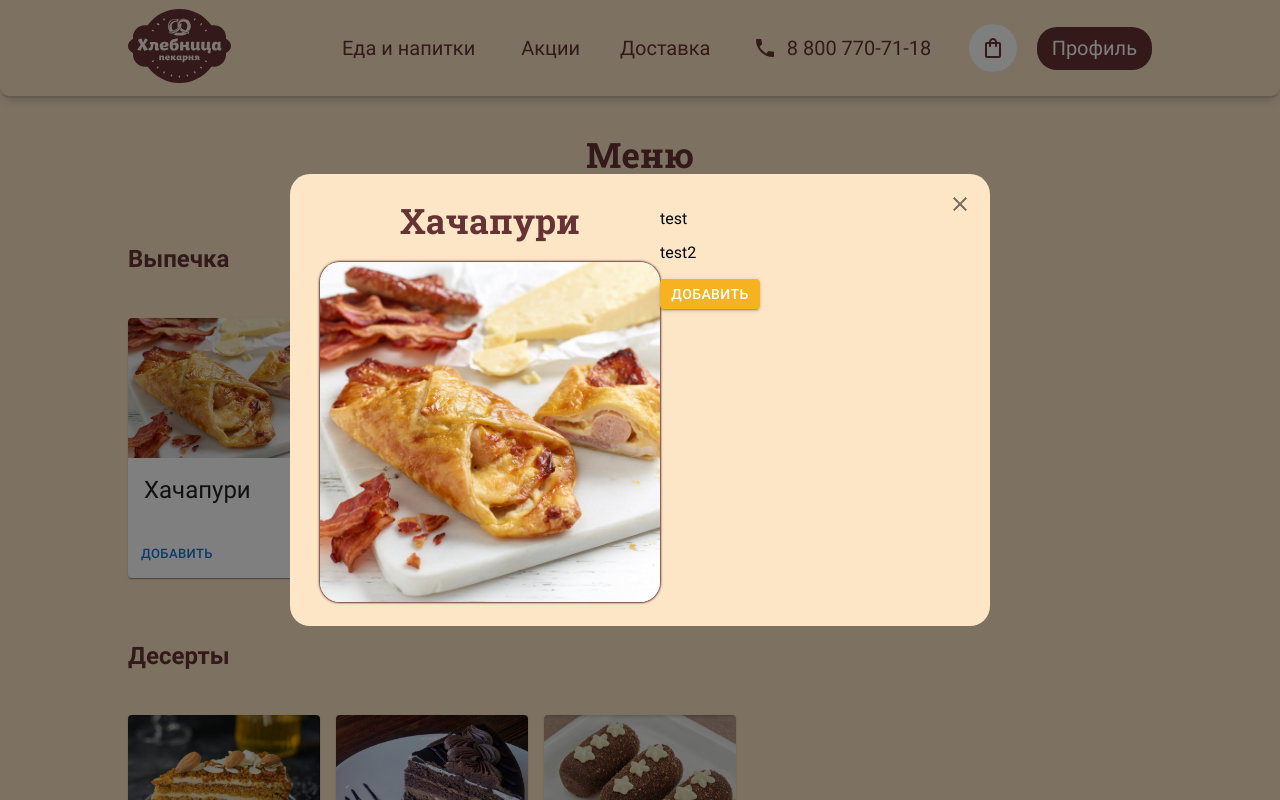
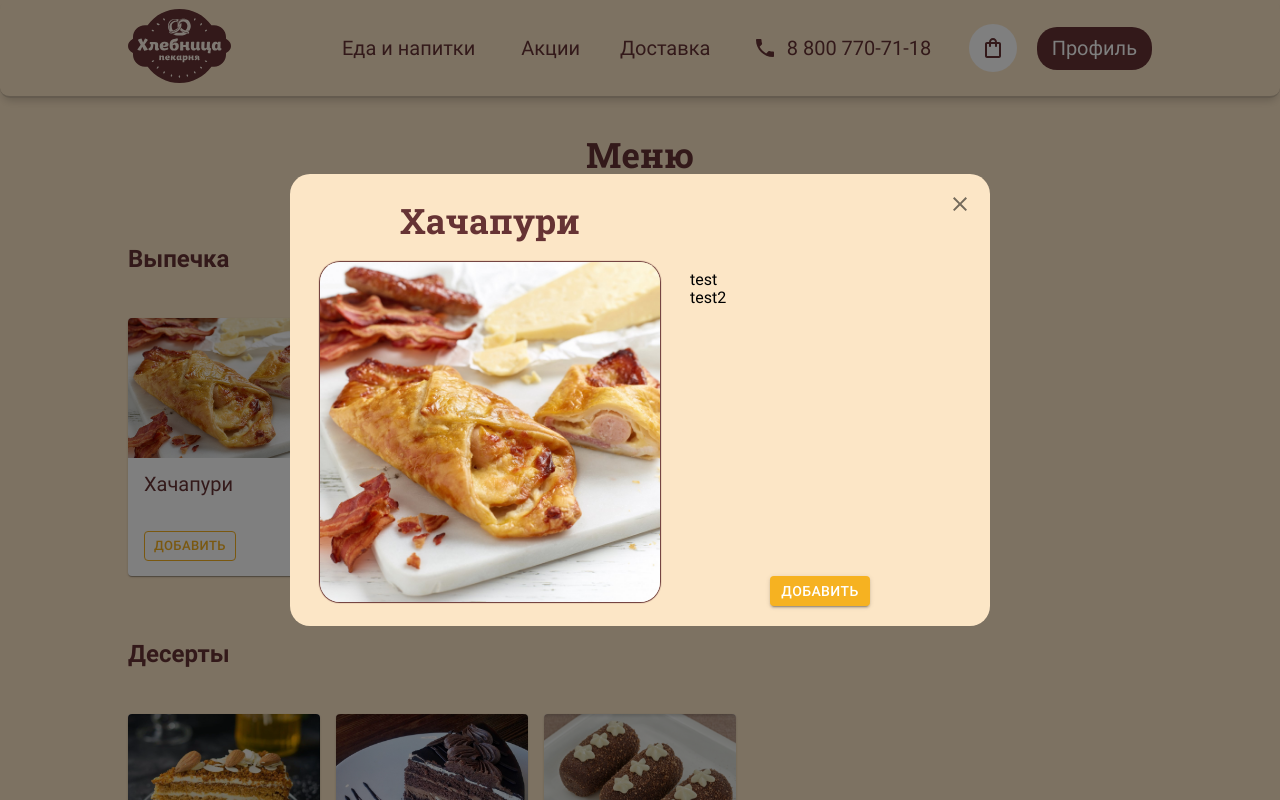
Before and after one commit to hvny/course_project_web, a React (Create React App) app in the folder online-store-frontend/: page / in a window 1280 px wide. Both pictures are taken after a click on the button "Хачапури". Shown: the top 800 px of the page. Built offline with nearby package versions, Linux system fonts and the light colour scheme.

Commit message:
fix: card, cardPopup

```diff
--- a/online-store-frontend/src/components/App/App.jsx
+++ b/online-store-frontend/src/components/App/App.jsx
@@ -29,7 +29,7 @@ export default function App() {
       image: hachapuriImg,
     },
   ];
-  console.log("test: ", bakeryItems);
+
   const dessertsItems = [
     {
       title: "Медовик",
--- a/online-store-frontend/src/components/CardsContainer/CardsContainer.jsx
+++ b/online-store-frontend/src/components/CardsContainer/CardsContainer.jsx
@@ -18,6 +18,7 @@ export default function CardsContainer({containerTitle, sectionId, cardItems}) {
                     cardItems.map((item, key) => (
                         <ItemCard
                             item={item}
+                            key={item.title}
                         />
                     ))
                     :
--- a/online-store-frontend/src/components/ItemCard/ItemCard.css
+++ b/online-store-frontend/src/components/ItemCard/ItemCard.css
@@ -2,6 +2,10 @@
     width: auto;
     max-width: 228px;
     /* height: 270px; */
+}
+
+.card__content {
+    min-height: 40px;
 }
 
 .card__popup {
@@ -15,6 +19,45 @@
     border-radius: 20px;
     box-sizing: border-box;
 }
+
+.card__title {
+    font-family: "Roboto","Helvetica","Arial",sans-serif;
+    color: #663334;
+    font-size: 20px;
+    font-weight: 400;
+    line-height: 1;
+    margin: 0;
+}
+
+.card__actions {
+    position: relative;
+    height: 20px;
+    padding-left: 16px;
+    margin-bottom: 10px;
+}
+
+.card__button_add {
+    position: absolute;
+    bottom: 5px;
+    border-color: #F6B221;
+    color: #F6B221;
+}
+
+.card__button_add:hover {
+    background-color: transparent;
+    border-color: #f5d287;
+    color: #f5d287;
+}
+
+/* .card__button_add:focus {
+    background-color: red;
+
+}
+
+.card__button_add:active {
+    background-color: red;
+
+} */
 /*
 @media screen and (min-width: 1280px)  {
     .card {
--- a/online-store-frontend/src/components/ItemCard/ItemCard.jsx
+++ b/online-store-frontend/src/components/ItemCard/ItemCard.jsx
@@ -1,34 +1,42 @@
+import "./ItemCard.css";
+
+import { useState } from 'react';
+
 import Card from '@mui/material/Card';
 import CardContent from '@mui/material/CardContent';
 import CardMedia from '@mui/material/CardMedia';
-import Typography from '@mui/material/Typography';
-import { Button, CardActionArea, CardActions } from '@mui/material';
+import { Button, CardActionArea, CardActions, IconButton } from '@mui/material';
 import Modal from '@mui/material/Modal';
 import Box from '@mui/material/Box';
 import ItemPopup from '../ItemPopup/ItemPopup';
-import { useState } from 'react';
-import "./ItemCard.css";
+import AddIcon from '@mui/icons-material/Add';
+import RemoveIcon from '@mui/icons-material/Remove';
+import { StyledEngineProvider } from '@mui/material/styles';
 
 export default function ItemCard({item}) {
     const [isPopupOpen, setIsPopupOpen] = useState(false);
+    const [isButtonClicked, setIsButtonClicked] = useState(false);
+    const [itemsQuantity, setItemsQuantity] = useState(0);
 
     function handleCardClick() {
         setIsPopupOpen(!isPopupOpen);
     }
 
-    const style = {
-        position: 'absolute',
-        top: '50%',
-        left: '50%',
-        transform: 'translate(-50%, -50%)',
-        width: 400,
-        bgcolor: 'background.paper',
-        border: '2px solid #000',
-        boxShadow: 24,
-        p: 4,
-    };
+    function handleIncreaseQuantity() {
+        setItemsQuantity(itemsQuantity+1);
+    }
+
+    function handleDecreaseQuantity() {
+        setItemsQuantity(itemsQuantity-1);
+    }
+
+    function handleAddButtonClick() {
+        handleIncreaseQuantity();
+        setIsButtonClicked(!isButtonClicked);
+    }
 
     return (
+        <StyledEngineProvider injectFirst>
             <Card className="card">
                 <CardActionArea onClick={handleCardClick}>
                     <CardMedia
@@ -37,14 +45,10 @@ export default function ItemCard({item}) {
                         image={item.image}
                         alt={item.title}
                     />
-                <CardContent>
-                    <Typography gutterBottom variant="h5" component="div" className="card__title">
+                    <CardContent className="card__content">
+                        <h3 className="card__title">
                             {item.title}
-                    </Typography>
-                    {/* <Typography variant="body2" color="text.secondary">
-                        Lizards are a widespread group of squamate reptiles, with over 6,000
-                        species, ranging across all continents except Antarctica
-                    </Typography> */}
+                        </h3>
                     </CardContent>
                 </CardActionArea>
                 <Modal
@@ -54,14 +58,34 @@ export default function ItemCard({item}) {
                     aria-describedby="modal-modal-description"
                 >
                     <Box className="card__popup">
-                    <ItemPopup item={item} handleClose={handleCardClick} />
+                        <ItemPopup
+                            item={item}
+                            handleClose={handleCardClick}
+                            itemsQuantity={itemsQuantity}
+                            handleIncreaseQuantity={handleIncreaseQuantity}
+                            handleDecreaseQuantity={handleDecreaseQuantity}
+                            handleAddButtonClick={handleAddButtonClick}
+                        />
                     </Box>
                 </Modal>
-            <CardActions>
-                <Button size="small" color="primary" className="card__button card__button_add">
-                    Добавить
-                </Button>
+                <CardActions className="card__actions">
+                    {
+                        itemsQuantity === 0 ?
+                            <Button size="small" color="primary" className="card__button card__button_add" variant="outlined" onClick={handleAddButtonClick}>Добавить</Button>
+                        :
+                        <div className="card__buttons">
+                            <IconButton onClick={handleDecreaseQuantity}>
+                                <RemoveIcon />
+                            </IconButton>
+                            <span className="item-info__quantity">{itemsQuantity}</span>
+                            <IconButton onClick={handleIncreaseQuantity}>
+                                <AddIcon/>
+                            </IconButton>
+                        </div>
+                    }
+
                 </CardActions>
             </Card>
+        </StyledEngineProvider>
     );
 }
--- a/online-store-frontend/src/components/ItemPopup/ItemPopup.css
+++ b/online-store-frontend/src/components/ItemPopup/ItemPopup.css
@@ -3,7 +3,8 @@
     padding: 20px 30px;
     position: relative;
     display: flex;
-    /* justify-content: space-between; */
+    box-sizing: border-box;
+    column-gap: 30px;
 }
 
 .item-info__main {
@@ -21,15 +22,31 @@
 .item-info__image {
     width: 340px;
     height: 340px;
-    box-shadow:  0 0 2px 1px #663334;
+    box-shadow:  0 0 1px 1px #663334;
     border-radius: 20px;
 
+}
+
+.item-info__about {
+    max-width: 270px;
+    position: relative;
+    margin-top: 77px;
+    flex-grow: 1;
+
+}
+
+.item-info__paragraph {
+    margin: 0;
+    word-wrap: break-word;
 }
 
 .item-info__button_add {
     width: 100px;
     height: 30px;
     background-color: #F6B221;
+    position: absolute;
+    bottom: 0;
+    left: 80px;
 }
 
 .item-info__button_add:hover {
@@ -43,6 +60,12 @@
     right: 10px;
 }
 
+.item-info__buttons {
+    position: absolute;
+    bottom: 0;
+    left: 80px;
+}
+
 .item-info__quantity {
     margin: 0 10px;
 }
--- a/online-store-frontend/src/components/ItemPopup/ItemPopup.jsx
+++ b/online-store-frontend/src/components/ItemPopup/ItemPopup.jsx
@@ -5,29 +5,29 @@ import { Button, IconButton } from '@mui/material';
 import { StyledEngineProvider } from '@mui/material/styles';
 
 import AddIcon from '@mui/icons-material/Add';
+import RemoveIcon from '@mui/icons-material/Remove';
 import CloseIcon from '@mui/icons-material/Close';
-import RemoveIcon from '@mui/icons-material/Remove';
 
-export default function ItemPopup({item, handleClose}) {
-    const [isButtonClicked, setIsButtonClicked] = useState(false);
-    const [itemQuantity, setItemQuantity] = useState(0);
+export default function ItemPopup({item, handleClose, itemsQuantity, handleIncreaseQuantity, handleDecreaseQuantity, handleAddButtonClick}) {
+    // const [isButtonClicked, setIsButtonClicked] = useState(false);
+    // const [itemsQuantity, setItemsQuantity] = useState(0);
 
-    useEffect(() => {
-        // нужна логика проверки нажатия на кнопку
-    }, [isButtonClicked]);
+    // useEffect(() => {
+    //     // нужна логика проверки нажатия на кнопку
+    // }, [isButtonClicked]);
 
-    function handleAddButtonClick() {
-        handleIncreaseQuantity();
-        setIsButtonClicked(!isButtonClicked);
-    }
+    // function handleAddButtonClick() {
+    //     handleIncreaseQuantity();
+    //     setIsButtonClicked(!isButtonClicked);
+    // }
 
-    function handleIncreaseQuantity() {
-        setItemQuantity(itemQuantity+1);
-    }
+    // function handleIncreaseQuantity() {
+    //     setItemsQuantity(itemsQuantity+1);
+    // }
 
-    function handleDecreaseQuantity() {
-        setItemQuantity(itemQuantity-1);
-    }
+    // function handleDecreaseQuantity() {
+    //     setItemsQuantity(itemsQuantity-1);
+    // }
 
     return (
         <StyledEngineProvider injectFirst>
@@ -37,17 +37,17 @@ export default function ItemPopup({item, handleClose}) {
                     <img src={item.image} alt={item.title} className="item-info__image" />
                 </div>
                 <div className="item-info__about">
-                    <p className="item-info__composition">test</p>
-                    <p className="item-info__calories">test2</p>
+                    <p className="item-info__composition item-info__paragraph">test</p>
+                    <p className="item-info__calories item-info__paragraph">test2</p>
                     {
-                        itemQuantity === 0 ?
+                        itemsQuantity === 0 ?
                         <Button variant="contained" onClick={handleAddButtonClick} className="item-info__button_add">Добавить</Button>
                         :
                         <div className="item-info__buttons">
                             <IconButton onClick={handleDecreaseQuantity}>
                                 <RemoveIcon />
                             </IconButton>
-                            <span className="item-info__quantity">{itemQuantity}</span>
+                            <span className="item-info__quantity">{itemsQuantity}</span>
                             <IconButton onClick={handleIncreaseQuantity}>
                                 <AddIcon/>
                             </IconButton>
```
Lines whose indentation alone changed are shown as unchanged.
